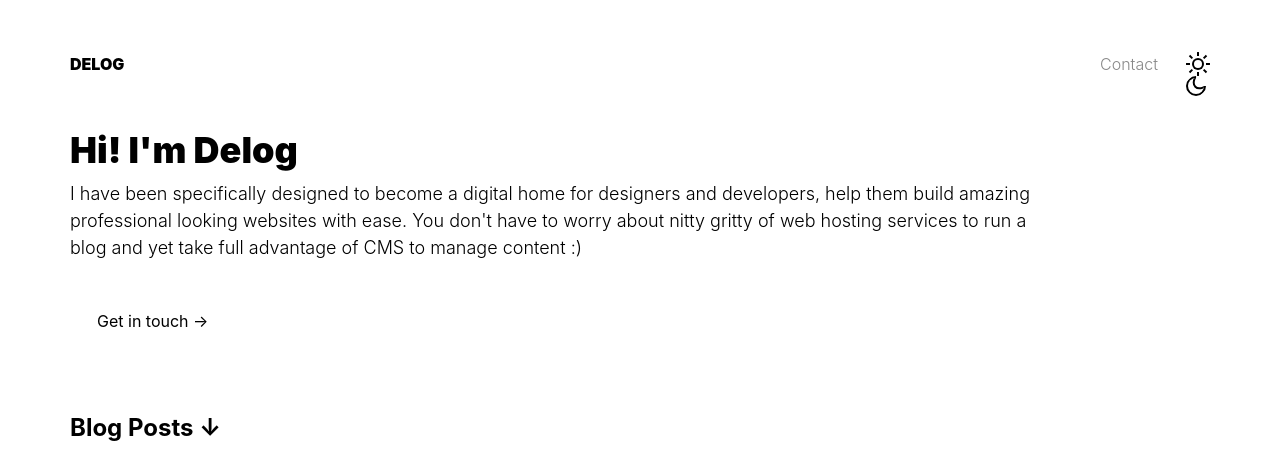
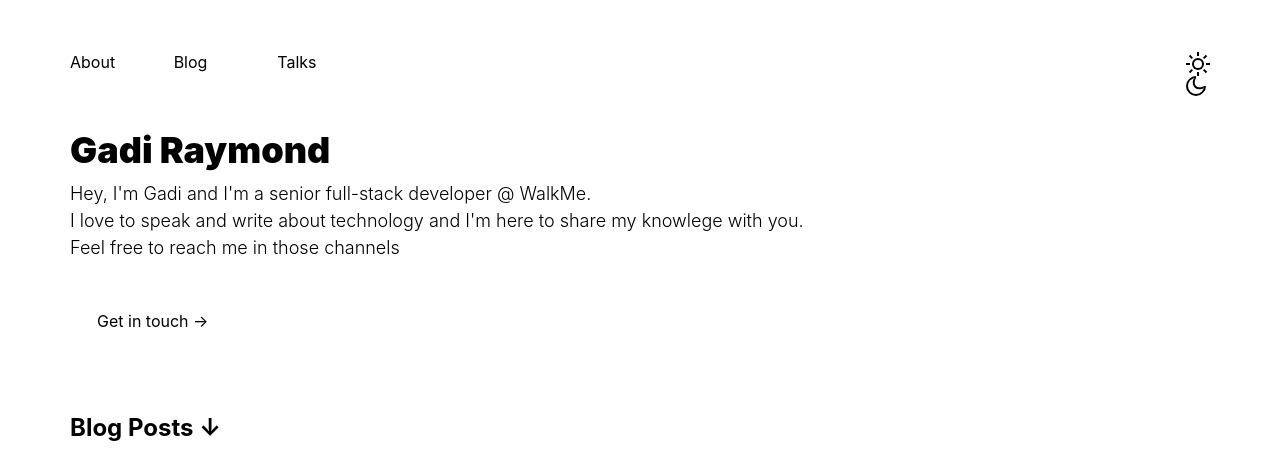
Before and after one commit to GadiRay/gatsby-blog, a Gatsby site: page / in a window 1280 px wide. Shown: the top 452 px of the page. Built offline with nearby package versions, Linux system fonts and the light colour scheme; Gatsby itself is replaced by a stand-in of ours.

Commit message:
top menu

```diff
--- a/site-meta-data.json
+++ b/site-meta-data.json
@@ -3,7 +3,7 @@
   "siteUrl": "https://delog-w3layouts.netlify.com/",
   "description": "Delog, a GatsbyJS and Netlify CMS starter for Designers and Developers",
   "home": {
-    "title": "Hi! I'm Delog",
-    "description": "I have been specifically designed to become a digital home for designers and developers, help them build amazing professional looking websites with ease. You don't have to worry about nitty gritty of web hosting services to run a blog and yet take full advantage of CMS to manage content :)"
+    "title": "Gadi Raymond",
+    "description": "Hey, I'm Gadi and I'm a senior full-stack developer @ WalkMe. <br> I love to speak and write about technology and I'm here to share my knowlege with you. <br> Feel free to reach me in those channels"
   }
 }
--- a/src/components/layout.js
+++ b/src/components/layout.js
@@ -1,6 +1,6 @@
 import React from "react"
 import { Link, useStaticQuery, graphql } from "gatsby"
-import Navigation from "../components/navigation"
+import ThemeChanger from "../components/themeChanger"
 import 'prismjs/themes/prism-okaidia.css';
 
 export default ({ children }) => {
@@ -18,10 +18,12 @@ export default ({ children }) => {
   return (
     <div className="site-wrapper">
       <header className="site-header">
-        <div className="site-title">
-          <Link to="/">{data.site.siteMetadata.title}</Link>
+        <div class ="top-menu">
+            <Link to="/about">About</Link>
+            <Link to="/blog">Blog</Link>
+            <Link to="/talks">Talks</Link>
+            <ThemeChanger/>
         </div>
-        <Navigation />
       </header>
       {children}
       <footer className="site-footer">
--- a/src/components/themeChanger.js
+++ b/src/components/themeChanger.js
@@ -4,7 +4,7 @@ import { ThemeToggler } from 'gatsby-plugin-dark-mode'
 export default () => (
   <ThemeToggler>
     {({ theme, toggleTheme }) => (
-      <label>
+      <label class="theme-changer-label">
         <input
           type="checkbox"
           className="theme-changer"
--- a/src/styles/global.scss
+++ b/src/styles/global.scss
@@ -93,12 +93,9 @@ a {
   }
 }
 .site-header {
-  display: flex;
-  justify-content: space-between;
   padding: 20px 0;
   background: var(--site-header);
   margin-bottom: 32px;
-  align-items: center;
 }
 .site-title a {
   color: var(--primary-color);
@@ -106,6 +103,17 @@ a {
   font-weight: 900;
   text-transform: uppercase;
 }
+.site-header .top-menu {
+  display: grid;
+  grid-template-columns: 1fr 1fr 1fr 8fr;
+}
+.site-header .top-menu a {
+  justify-self: start;
+}
+.site-header .top-menu .theme-changer-label {
+  justify-self: end;
+}
+
 .hero-header {
   padding: 0 0 64px;
   max-width: 980px;
```
